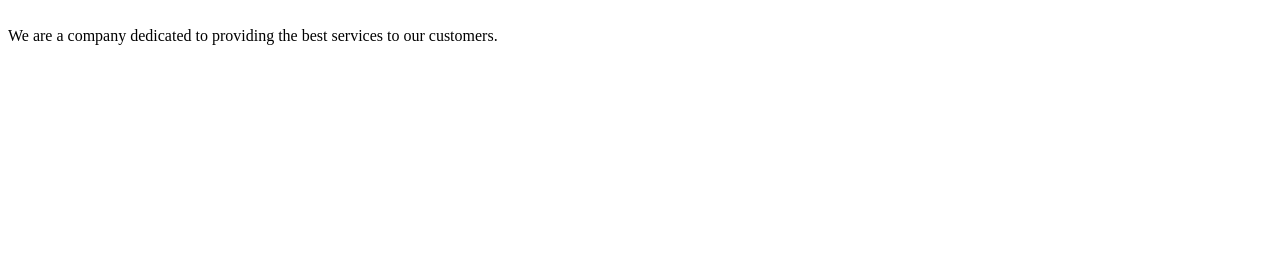
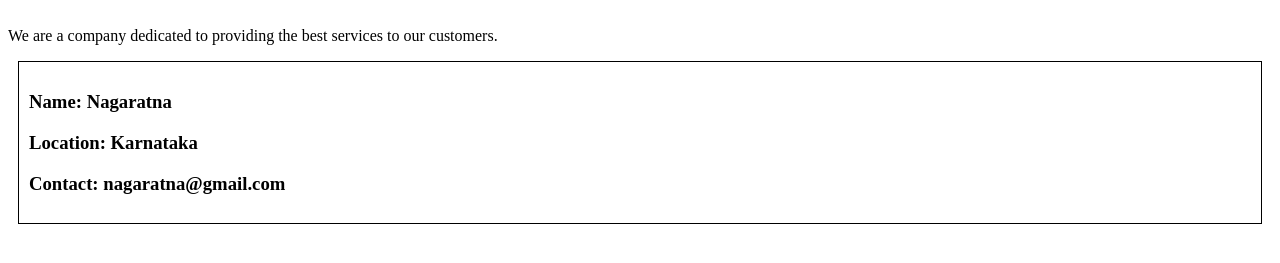
Before and after one commit to NagaratnaS/Namaste-React, a React (Vite) app: page /about in a window 1280 px wide. Shown: the part 179-442 px from the top of the page. Built offline with nearby package versions, Linux system fonts and the light colour scheme.

Commit message:
minor fixes

```diff
--- a/index.css
+++ b/index.css
@@ -82,3 +82,11 @@
   cursor: pointer;
   color: black;
 }
+
+.user-card {
+  border: 1px solid black;
+  /* border-radius: 5px; */
+  padding: 10px;
+  margin: 10px;
+  background-color: #fff;
+}
--- a/src/components/About.js
+++ b/src/components/About.js
@@ -1,3 +1,5 @@
+import User from "./User";
+
 const About = () => {
   return (
     <div>
@@ -6,6 +8,7 @@ const About = () => {
         We are a company dedicated to providing the best services to our
         customers.
       </p>
+      <User />
     </div>
   );
 };
--- a/src/components/RestaurantMenu.js
+++ b/src/components/RestaurantMenu.js
@@ -5,10 +5,10 @@ import Shimmer from "./Shimmer"; // Assuming you have a Shimmer component for lo
 
 const RestaurantMenu = () => {
   const [restaurantInfo, setRestaurantInfo] = useState(null);
-  const { resId } = useParams(); // This is to get the restaurant ID from the URL, but it's not used in this example
+  const { id } = useParams(); // This is to get the restaurant ID from the URL, but it's not used in this example
   const fetchData = async () => {
     const data = await fetch(
-      `${RESTAURANT_LIST_URL}${resId}&catalog_qa=undefined`
+      `${RESTAURANT_LIST_URL}${id}&catalog_qa=undefined`
     );
     const json = await data.json();
     setRestaurantInfo(json.data);
--- /dev/null
+++ b/src/components/User.js
@@ -0,0 +1,11 @@
+const User = () => {
+  return (
+    <div className="user-card">
+      <h3>Name: Nagaratna</h3>
+      <h3>Location: Karnataka</h3>
+      <h3>Contact: nagaratna@gmail.com</h3>
+    </div>
+  );
+};
+
+export default User;
--- a/src/utils/constants.js
+++ b/src/utils/constants.js
@@ -2,4 +2,4 @@ export const LOGO_URL =
   "https://www.logodesign.net/logo/smoking-burger-with-lettuce-3624ld.png";
 
 export const RESTAURANT_LIST_URL =
-  "https://www.swiggy.com/dapi/menu/pl?page-type=REGULAR_MENU&complete-menu=true&lat=12.8498481&lng=77.6544856&restaurantId=";
+  "https://cors-anywhere.herokuapp.com/https://www.swiggy.com/dapi/menu/pl?page-type=REGULAR_MENU&complete-menu=true&lat=12.8498481&lng=77.6544856&restaurantId=";
```
